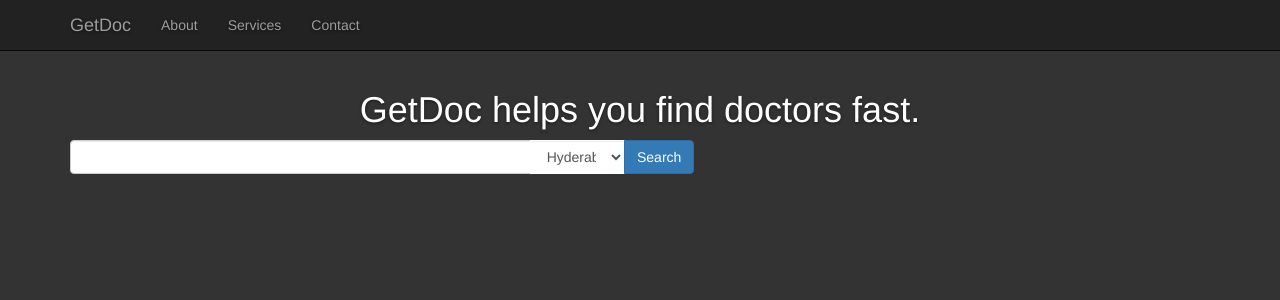
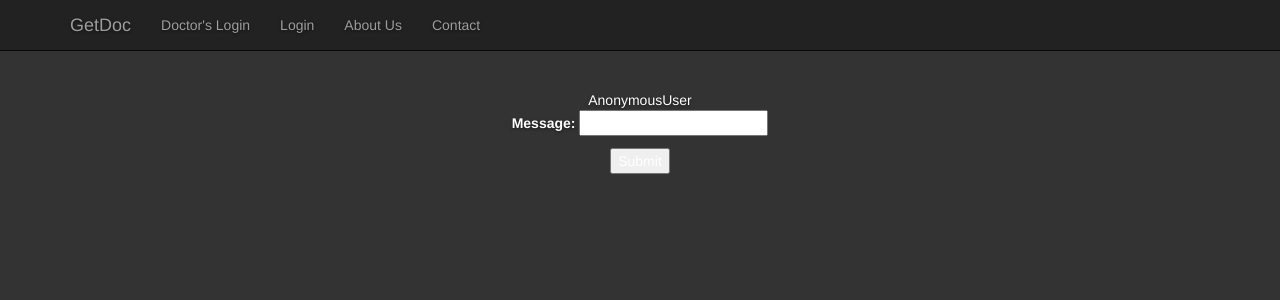
Before and after one commit to quit9to5/Next, a Django app: page /contact in a window 1280 px wide. Shown: the top 300 px of the page. Run offline with Django 3.2, Linux system fonts and the light colour scheme; some libraries are stand-ins or nearby versions.

Commit message:
added contact page

```diff
--- a/patient_management/doctor/templates/forms.html
+++ b/patient_management/doctor/templates/forms.html
@@ -1,3 +1,6 @@
+{% extends "index.html"%}
+
+{% block content%}
 <h1>{{ template_title}}</h1>
 {{request.user}}
 
@@ -5,3 +8,4 @@
     {{form.as_p}}
     <input type='submit' value='Submit'>
 </form>
+{% endblock %}
--- a/patient_management/doctor/templates/navbar.html
+++ b/patient_management/doctor/templates/navbar.html
@@ -15,13 +15,15 @@
             <div class="collapse navbar-collapse" id="bs-example-navbar-collapse-1">
                 <ul class="nav navbar-nav">
                     <li>
-                        <a href="#">About</a>
+                        <a href="#">Doctor's Login</a>
                     </li>
                     <li>
-                        <a href="#">Services</a>
+                        <a href="#">Login</a>
                     </li>
                     <li>
-                        <a href="#">Contact</a>
+                        <a href="#">About Us</a>
+                    </li>                    <li>
+                        <a href="/contact">Contact</a>
                     </li>
                 </ul>
             </div>
--- a/patient_management/patient_management/urls.py
+++ b/patient_management/patient_management/urls.py
@@ -22,7 +22,7 @@ from django.conf.urls.static import static
 urlpatterns = [
     url(r'^admin/', include(admin.site.urls)),
     url(r'^doctor/', 'doctor.views.home', name='home'),
-    url(r'^contact/', 'doctor.views.contact', name='contact'),
+    url(r'^contact', 'doctor.views.contact', name='contact'),
     url(r'^search', 'doctor.views.search', name='search'),
     url(r'^', 'doctor.views.home', name='home'),
 ]
```
